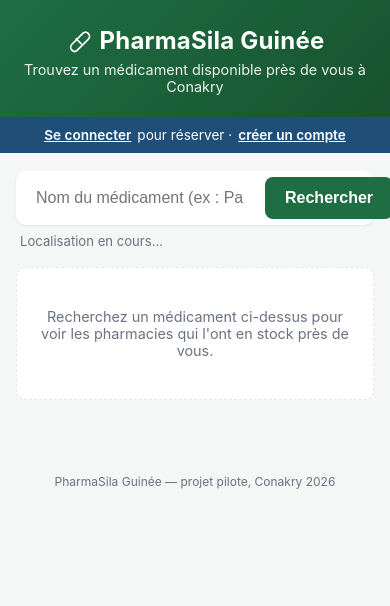
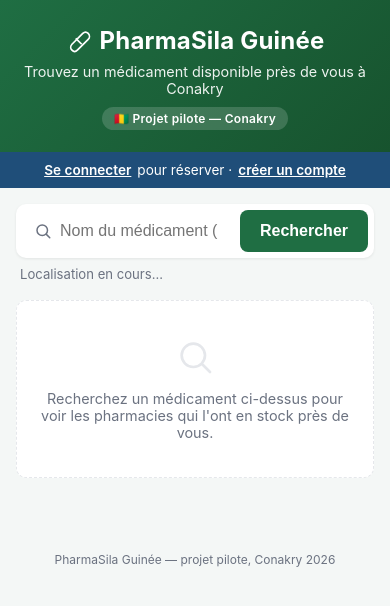
Before and after one commit to Facelyconde-lab/PharmGuineeFM, a Django app: page / in a window 390 px wide. Shown: the top 606 px of the page. Run offline with Django 5.2, Linux system fonts and the light colour scheme.

Commit message:
Refonte design page d'accueil : recherche, cartes resultats, mobile

```diff
--- a/pharmacies/templates/pharmacies/accueil.html
+++ b/pharmacies/templates/pharmacies/accueil.html
@@ -37,7 +38,19 @@
         gap: 8px;
     }
     header h1 { margin: 0; font-size: 1.5rem; letter-spacing: 0.2px; }
-    header p { margin: 6px 0 0; font-size: 0.9rem; opacity: 0.92; }
+    header p { margin: 8px 0 0; font-size: 0.9rem; opacity: 0.92; }
+    .badge-pilote {
+        display: inline-flex;
+        align-items: center;
+        gap: 5px;
+        margin-top: 10px;
+        padding: 4px 12px;
+        background: rgba(255,255,255,0.16);
+        border-radius: 20px;
+        font-size: 0.75rem;
+        font-weight: 600;
+        letter-spacing: 0.3px;
+    }
 
     .barre-compte {
         display: flex;
@@ -53,7 +66,19 @@
     }
     .barre-compte a { color: white; font-weight: 600; text-decoration: underline; }
 
-    main { max-width: 640px; margin: 0 auto; padding: 18px 16px 40px; }
+    main { max-width: 640px; margin: 0 auto; padding: 0 16px 40px; }
+
+    /* La zone de recherche reste visible en haut de l'écran même quand on
+       fait défiler une longue liste de résultats : plus pratique pour
+       relancer une recherche sans devoir remonter tout en haut. */
+    .zone-recherche {
+        position: sticky;
+        top: 0;
+        z-index: 5;
+        background: var(--fond);
+        padding-top: 16px;
+        padding-bottom: 4px;
+    }
 
     .recherche-form {
         display: flex;
@@ -64,9 +89,23 @@
         border-radius: 10px;
         box-shadow: 0 1px 3px rgba(0,0,0,0.08);
     }
+    .champ-recherche {
+        position: relative;
+        flex: 1;
+        display: flex;
+        align-items: center;
+    }
+    .champ-recherche svg {
+        position: absolute;
+        left: 12px;
+        width: 18px;
+        height: 18px;
+        color: var(--gris);
+        pointer-events: none;
+    }
     .recherche-form input[type="text"] {
-        flex: 1;
-        padding: 12px 14px;
+        width: 100%;
+        padding: 12px 14px 12px 38px;
         font-size: 1rem;
         border: none;
         border-radius: 8px;
@@ -74,6 +113,9 @@
         background: transparent;
     }
     .recherche-form button {
+        display: flex;
+        align-items: center;
+        gap: 6px;
         padding: 12px 20px;
         font-size: 1rem;
         font-weight: 600;
@@ -82,45 +124,59 @@
         border: none;
         border-radius: 8px;
         cursor: pointer;
-        transition: background 0.15s ease;
+        transition: background 0.15s ease, opacity 0.15s ease;
+        white-space: nowrap;
     }
     .recherche-form button:hover { background: var(--vert-fonce); }
     .recherche-form button:active { transform: translateY(1px); }
+    .recherche-form button:disabled { opacity: 0.7; cursor: default; }
 
     #statut-localisation {
         font-size: 0.82rem;
         color: var(--gris);
-        margin: 4px 4px 18px;
+        margin: 4px 4px 14px;
     }
 
     .etat-vide {
         text-align: center;
         color: var(--gris);
         font-size: 0.9rem;
-        padding: 40px 20px;
+        padding: 36px 20px;
         border: 1.5px dashed var(--gris-clair);
         border-radius: 10px;
         background: white;
     }
+    .etat-vide svg { color: var(--gris-clair); margin-bottom: 10px; }
 
-    .chargement {
-        display: flex;
-        align-items: center;
-        gap: 10px;
-        color: var(--gris);
-        font-size: 0.9rem;
-        padding: 16px 4px;
+    /* Cartes "squelette" affichées pendant le chargement, à la place d'un
+       simple spinner : donnent tout de suite une idée de la forme du
+       résultat à venir, effet plus soigné qu'une roue qui tourne seule. */
+    .squelette {
+        background: white;
+        border-radius: 10px;
+        padding: 14px 16px;
+        margin-bottom: 12px;
+        border-left: 4px solid var(--gris-clair);
     }
-    .spinner {
-        width: 18px; height: 18px;
-        border: 3px solid var(--vert-clair);
-        border-top-color: var(--vert);
-        border-radius: 50%;
-        animation: tourner 0.7s linear infinite;
+    .squelette .barre {
+        height: 12px;
+        border-radius: 6px;
+        margin-bottom: 8px;
+        background: linear-gradient(90deg, var(--gris-clair) 25%, #F0F2F1 37%, var(--gris-clair) 63%);
+        background-size: 400% 100%;
+        animation: scintillement 1.4s ease infinite;
     }
-    @keyframes tourner { to { transform: rotate(360deg); } }
+    .squelette .barre.large { width: 70%; }
+    .squelette .barre.moyenne { width: 45%; }
+    .squelette .barre.courte { width: 30%; margin-bottom: 0; }
+    @keyframes scintillement {
+        0% { background-position: 100% 50%; }
+        100% { background-position: 0 50%; }
+    }
 
     .resultat {
+        display: flex;
+        flex-direction: column;
         background: white;
         border-radius: 10px;
         padding: 14px 16px;
@@ -200,6 +290,7 @@
         <h1>PharmaSila Guinée</h1>
     </div>
     <p>Trouvez un médicament disponible près de vous à Conakry</p>
+    <span class="badge-pilote">🇬🇳 Projet pilote — Conakry</span>
 </header>
 
 <div class="barre-compte">
@@ -223,15 +314,27 @@
 </div>
 
 <main>
+    <div class="zone-recherche">
         <form class="recherche-form" id="form-recherche">
+            <div class="champ-recherche">
+                <svg viewBox="0 0 24 24" fill="none" xmlns="http://www.w3.org/2000/svg">
+                    <circle cx="11" cy="11" r="7" stroke="currentColor" stroke-width="2"/>
+                    <line x1="16.5" y1="16.5" x2="21" y2="21" stroke="currentColor" stroke-width="2" stroke-linecap="round"/>
+                </svg>
                 <input type="text" id="nom-medicament" placeholder="Nom du médicament (ex : Paracétamol)" required autofocus>
-        <button type="submit">Rechercher</button>
+            </div>
+            <button type="submit" id="bouton-recherche">Rechercher</button>
         </form>
 
         <div id="statut-localisation">Localisation en cours...</div>
+    </div>
 
     <div id="etat-initial" class="etat-vide">
-        Recherchez un médicament ci-dessus pour voir les pharmacies qui l'ont en stock près de vous.
+        <svg width="40" height="40" viewBox="0 0 24 24" fill="none" xmlns="http://www.w3.org/2000/svg">
+            <circle cx="11" cy="11" r="7" stroke="currentColor" stroke-width="1.6"/>
+            <line x1="16.5" y1="16.5" x2="21" y2="21" stroke="currentColor" stroke-width="1.6" stroke-linecap="round"/>
+        </svg>
+        <div>Recherchez un médicament ci-dessus pour voir les pharmacies qui l'ont en stock près de vous.</div>
     </div>
 
     <div id="resultats"></div>
@@ -306,24 +409,27 @@
     }
 
     const form = document.getElementById("form-recherche");
+    const boutonRecherche = document.getElementById("bouton-recherche");
     const resultatsDiv = document.getElementById("resultats");
     const messageDiv = document.getElementById("message");
     const etatInitial = document.getElementById("etat-initial");
+
+    // Trois cartes "squelette" de largeurs différentes, pour un effet de
+    // chargement plus vivant qu'une seule roue qui tourne.
+    const squelette = `
+        <div class="squelette"><div class="barre large"></div><div class="barre moyenne"></div><div class="barre courte"></div></div>
+        <div class="squelette"><div class="barre large"></div><div class="barre moyenne"></div><div class="barre courte"></div></div>
+    `;
 
     form.addEventListener("submit", async (evenement) => {
         evenement.preventDefault();
         const nom = document.getElementById("nom-medicament").value.trim();
         if (!nom) return;
 
+        boutonRecherche.disabled = true;
         etatInitial.style.display = "none";
-        resultatsDiv.innerHTML = "";
+        resultatsDiv.innerHTML = squelette;
         messageDiv.textContent = "";
-        resultatsDiv.innerHTML = `
-            <div class="chargement">
-                <div class="spinner"></div>
-                <span>Recherche en cours...</span>
-            </div>
-        `;
 
         try {
             const url = `/api/recherche/?nom=${encodeURIComponent(nom)}&lat=${latitude}&lng=${longitude}`;
@@ -350,11 +456,16 @@
                     : "";
                 carte.innerHTML = `
                     ${imageHtml}
+                    <div class="contenu">
+                        <div class="entete-resultat">
                             <h3>${resultat.pharmacie} — ${resultat.quartier}</h3>
+                        </div>
+                        <div class="badge-verifiee">✓ Officine vérifiée ONPG/DNPM</div>
                         <div class="ligne">${resultat.medicament}</div>
                         <div class="ligne prix">${resultat.prix_gnf.toLocaleString("fr-FR")} GNF</div>
                         <div class="ligne">Quantité disponible : ${resultat.quantite_disponible}</div>
                         <div class="distance">📍 ${resultat.distance_km} km</div>
+                    </div>
                 `;
 
                 const bouton = document.createElement("button");
@@ -368,13 +479,15 @@
                         window.location.href = "/patients/connexion/";
                     });
                 }
-                carte.appendChild(bouton);
+                carte.querySelector(".contenu").appendChild(bouton);
 
                 resultatsDiv.appendChild(carte);
             });
         } catch (erreur) {
             resultatsDiv.innerHTML = "";
             messageDiv.textContent = "Impossible de contacter le serveur. Réessaie dans un instant.";
+        } finally {
+            boutonRecherche.disabled = false;
         }
     });
 </script>
```
Also changed, not shown: other parts of pharmacies/templates/pharmacies/accueil.html (+37 -2 lines). Lines whose indentation alone changed are shown as unchanged.
